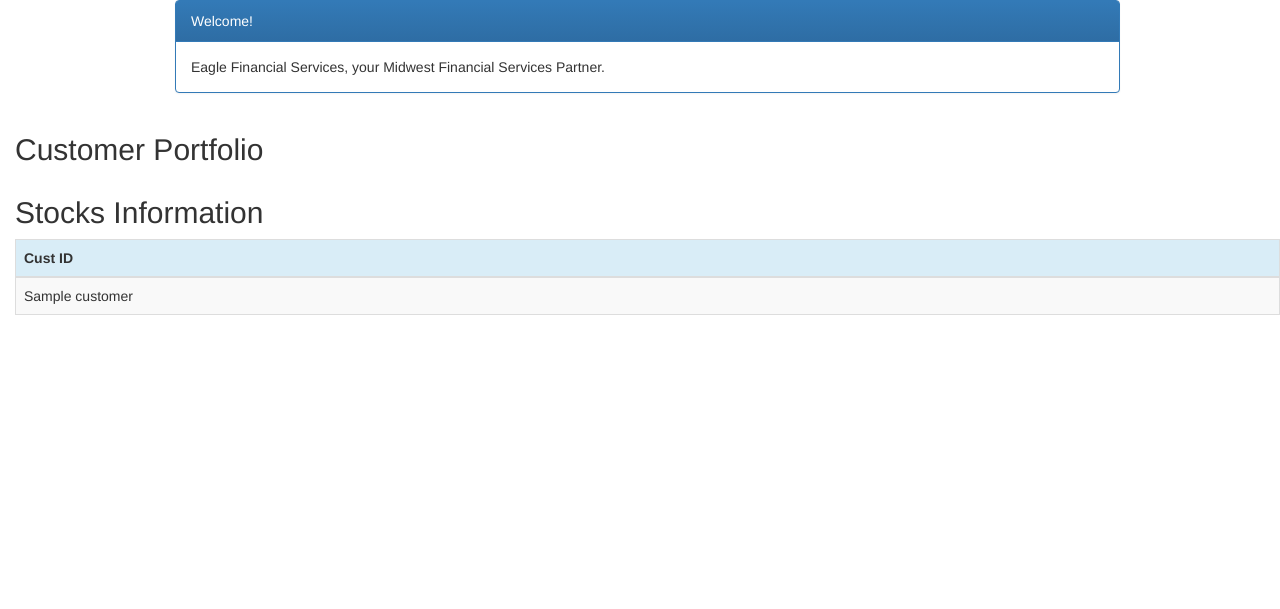
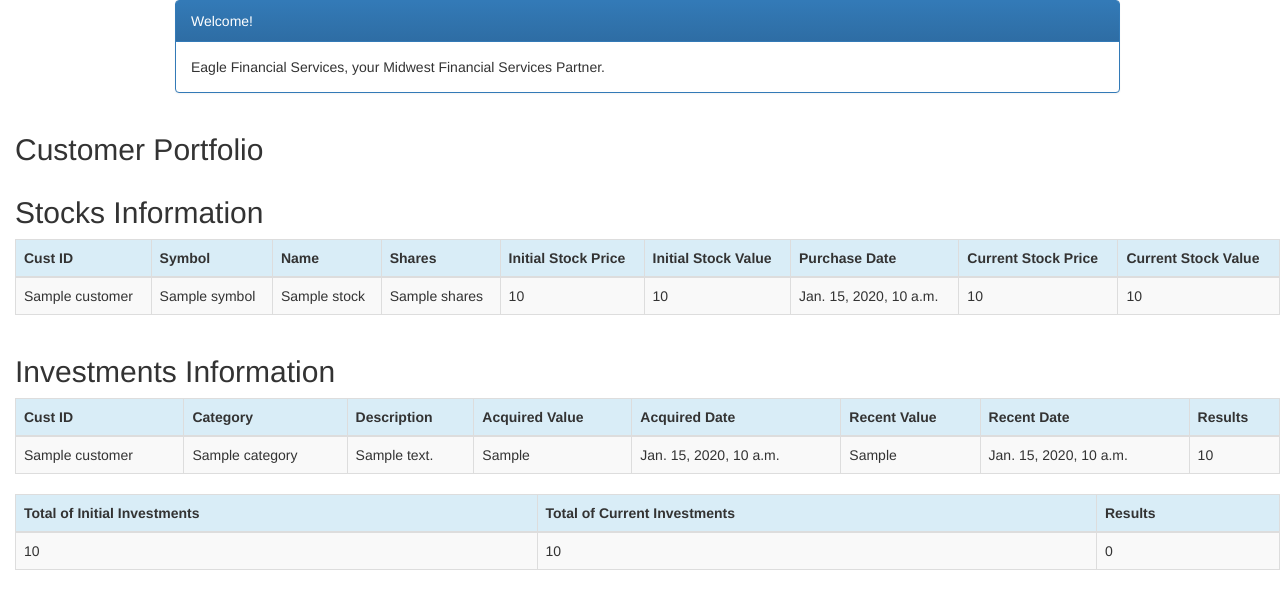
Before and after one commit to marcelsYK/efsblog, a Django app: template portfolio/templates/portfolio/portfolio.html in a window 1280 px wide. Shown: the top 609 px of the page. Run offline with Django 3.2, Linux system fonts and the light colour scheme; the template is opened without the code that fills it: most values are stand-ins (such as "Sample title", 1, 10 or a date in 2020); some libraries are stand-ins or nearby versions.

Commit message:
Added Portofolio feature.

```diff
--- a/efsblog/settings.py
+++ b/efsblog/settings.py
@@ -25,8 +25,9 @@ SECRET_KEY = 'mb((bbf1(zqyv)j3o15x#e@=a!ctwd=prhuiad20+e+gvlug74'
 # SECURITY WARNING: don't run with debug turned on in production!
 DEBUG = True
 
-ALLOWED_HOSTS = ['*']
-
+# Python deploys
+#ALLOWED_HOSTS = ['*']
+ALLOWED_HOSTS = [*]
 
 # Application definition
 
--- a/portfolio/forms.py
+++ b/portfolio/forms.py
@@ -1,4 +1,5 @@
 from django import forms
+
 from .models import Customer, Investment, Stock
 
 
--- a/portfolio/templates/portfolio/portfolio.html
+++ b/portfolio/templates/portfolio/portfolio.html
@@ -29,7 +29,6 @@
 </div>
 
 
-
 <div class="row">
     <h2 style="padding-left: 15Px">Stocks Information</h2>
 </div>
@@ -39,17 +38,86 @@
         <tr class="bg-info">
 
             <th>Cust ID</th>
+            <th>Symbol</th>
+            <th>Name</th>
+            <th>Shares</th>
+            <th>Initial Stock Price</th>
+            <th>Initial Stock Value</th>
+            <th>Purchase Date</th>
+            <th>Current Stock Price</th>
+            <th>Current Stock Value</th>
 
         </tr>
         </thead>
         <tbody>
         {% for stock in stocks %}
-            <tr>
-                <td>{{ stock.customer }}</td>
-
-
-            </tr>
+        <tr>
+            <td>{{ stock.customer }}</td>
+            <td>{{ stock.symbol }}</td>
+            <td>{{ stock.name }}</td>
+            <td>{{ stock.shares }}</td>
+            <td>{{ stock.purchase_price }}</td>
+            <td>{{ stock.shares|mul:stock.purchase_price }}</td>
+            <td>{{ stock.purchase_date }}</td>
+            <td>{{ stock.current_stock_price}}</td>
+            <td>{{ stock.current_stock_value}}</td>
+        </tr>
         {% endfor %}
         </tbody>
     </table>
 </div>
+
+<div class="row">
+    <h2 style="padding-left: 15Px">Investments Information</h2>
+</div>
+<div>
+    <table class="table table-striped table-bordered table-hover">
+        <thead>
+        <tr class="bg-info">
+
+            <th>Cust ID</th>
+            <th>Category</th>
+            <th>Description</th>
+            <th>Acquired Value</th>
+            <th>Acquired Date</th>
+            <th>Recent Value</th>
+            <th>Recent Date</th>
+            <th>Results</th>
+        </tr>
+        </thead>
+        <tbody>
+        {% for investment in investments %}
+        <tr>
+            <td>{{ investment.customer }}</td>
+            <td>{{ investment.category }}</td>
+            <td>{{ investment.description }}</td>
+            <td>{{ investment.acquired_value }}</td>
+            <td>{{ investment.acquired_date }}</td>
+            <td>{{ investment.recent_value }}</td>
+            <td>{{ investment.recent_date }}</td>
+            <td>{{ investment.recent_value|sub:investment.acquired_value }}</td>
+        </tr>
+        {% endfor %}
+        </tbody>
+    </table>
+</div>
+
+
+<div>
+    <table class="table table-striped table-bordered table-hover">
+        <thead>
+        <tr class="bg-info">
+            <th>Total of Initial Investments</th>
+            <th>Total of Current Investments</th>
+            <th>Results</th>
+        </tr>
+        </thead>
+        <tbody>
+        <tr>
+            <td>{{sum_acquired_value.acquired_value__sum}}</td>
+            <td>{{sum_recent_value.recent_value__sum }}</td>
+            <td>{{sum_recent_value.recent_value__sum|sub:sum_acquired_value.acquired_value__sum}}</td>
+        </tr>
+        </tbody>
+    </table>
+</div>
--- a/portfolio/urls.py
+++ b/portfolio/urls.py
@@ -1,4 +1,6 @@
 from django.conf.urls import url
+from rest_framework.urlpatterns import format_suffix_patterns
+
 from . import views
 
 urlpatterns = [
@@ -16,5 +18,7 @@ urlpatterns = [
     url(r'^investment/(?P<pk>\d+)/delete/$', views.investment_delete, name='investment_delete'),
     url(r'^investment/(?P<pk>\d+)/edit/$', views.investment_edit, name='investment_edit'),
     url(r'^investment/create/$', views.investment_new, name='investment_new'),
+    url(r'^customers_json/', views.CustomerList.as_view()),
+]
 
-]
+urlpatterns = format_suffix_patterns(urlpatterns)
```
Also changed, not shown: portfolio/models.py (+13 -1 lines), portfolio/serializers.py (added, +9 -0 lines), portfolio/views.py (+32 -19 lines).
